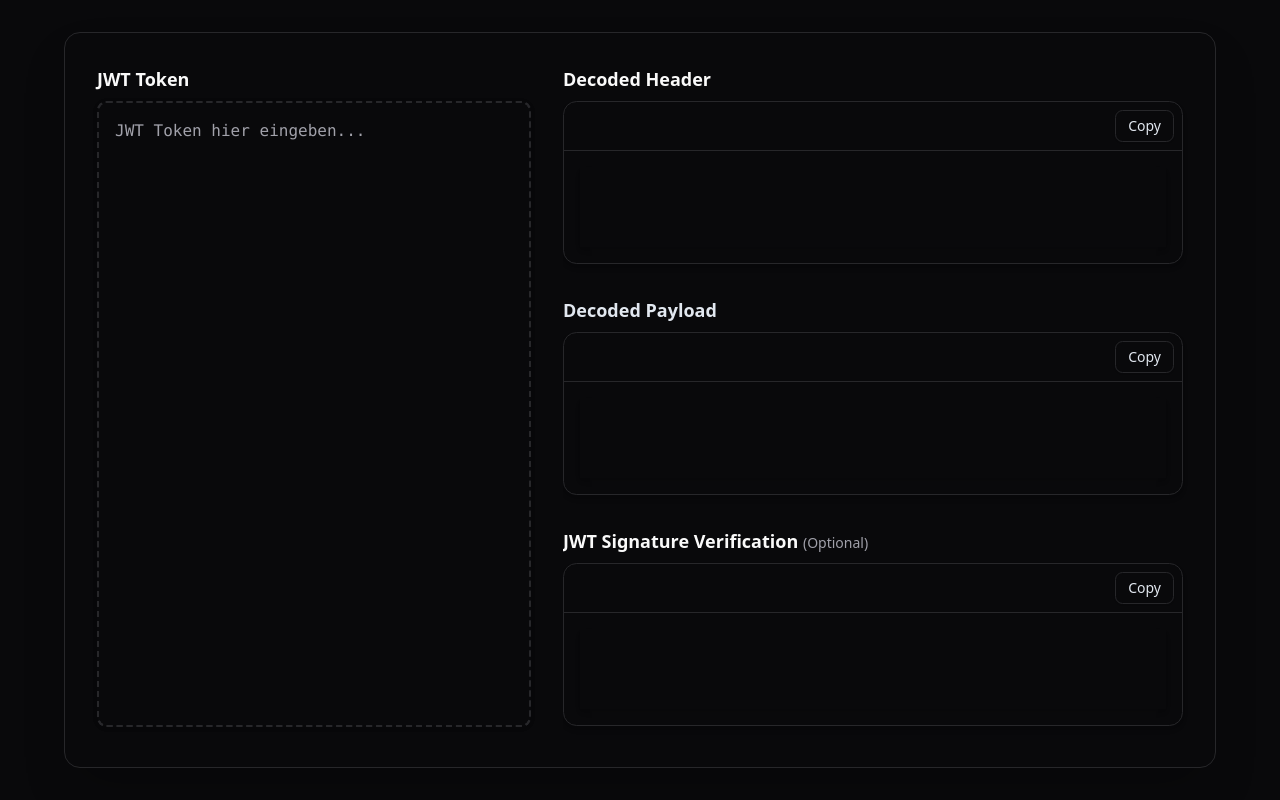
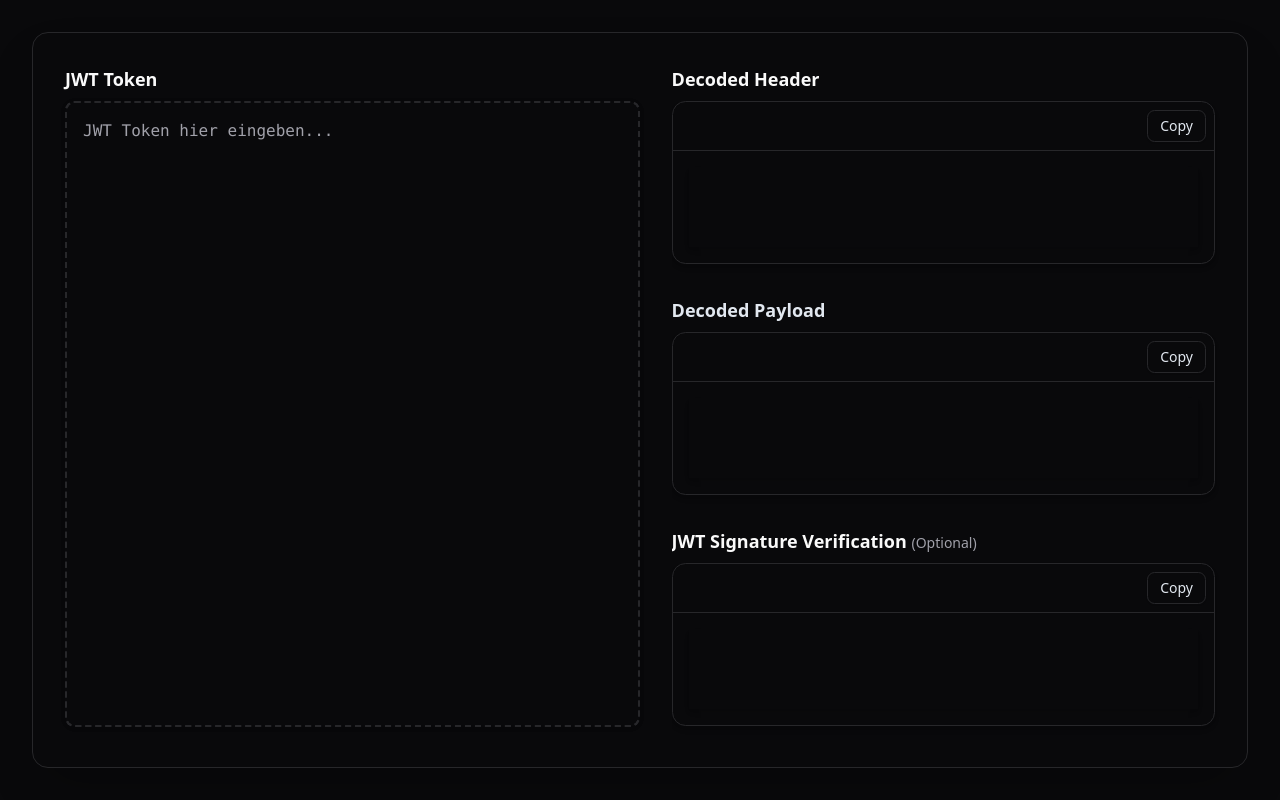
Before and after one commit to DaBorsten/jwt-decoder, a React (Vite) app: page / in a window 1280 px wide. Built offline with nearby package versions, Linux system fonts and the light colour scheme.

Commit message:
refactor: clean up code formatting and improve layout in JWTDecoder component

```diff
--- a/src/components/JWTDecoder.tsx
+++ b/src/components/JWTDecoder.tsx
@@ -17,9 +17,7 @@ const JWTDecoder: React.FC = () => {
     | null;
   const [result, setResult] = useState<JWTResult>(null);
 
-  function isDecodedJWT(
-    r: JWTResult,
-  ): r is {
+  function isDecodedJWT(r: JWTResult): r is {
     header: Record<string, unknown>;
     payload: Record<string, unknown>;
     signature: string;
@@ -108,10 +106,10 @@ const JWTDecoder: React.FC = () => {
   }, [input]);
 
   return (
-    <div className="w-full h-screen min-h-screen flex items-stretch justify-center bg-background dark px-2 py-8">
-      <div className="w-full max-w-6xl bg-card rounded-2xl shadow-2xl py-8 pl-8 flex flex-row gap-8 border border-border h-full">
+    <div className="w-full h-screen min-h-screen flex items-stretch justify-center bg-background dark px-8 py-8">
+      <div className="w-full  bg-card rounded-2xl shadow-2xl py-8 pl-8 flex flex-row gap-8 border border-border h-full">
         {/* Linke Spalte: Eingabe */}
-        <div className="flex flex-col gap-6 w-[40%] h-full">
+        <div className="flex flex-col gap-6 w-[50%] h-full">
           <div className="flex flex-col mb-2 h-full">
             <h3 className="text-lg font-bold text-primary mb-2">JWT Token</h3>
             {/* Overlay Highlight Textarea */}
@@ -169,21 +167,6 @@ const JWTDecoder: React.FC = () => {
                     className={`bg-card p-4 rounded-lg shadow-md border ${borderColor} text-foreground`}
                   >
                     <ul className="text-[15px]">
-                      {exp && (
-                        <li>
-                          <b className="text-primary">Läuft ab am:</b>{" "}
-                          <span className="text-muted-foreground">
-                            {new Date(exp * 1000).toLocaleString()}
-                          </span>
-                          <br />
-                          <b className="text-primary">Status:</b>{" "}
-                          {Date.now() < exp * 1000 ? (
-                            <span className="text-green-400">✅ Gültig</span>
-                          ) : (
-                            <span className="text-red-400">❌ Abgelaufen</span>
-                          )}
-                        </li>
-                      )}
                       {iat && (
                         <li>
                           <b className="text-primary">Ausgestellt am:</b>{" "}
@@ -192,6 +175,26 @@ const JWTDecoder: React.FC = () => {
                           </span>
                         </li>
                       )}
+                      {exp && (
+                        <>
+                          <li>
+                            <b className="text-primary">Status:</b>{" "}
+                            {Date.now() < exp * 1000 ? (
+                              <span className="text-green-400">✅ Gültig</span>
+                            ) : (
+                              <span className="text-red-400">
+                                ❌ Abgelaufen
+                              </span>
+                            )}
+                          </li>
+                          <li>
+                            <b className="text-primary">Läuft ab am:</b>{" "}
+                            <span className="text-muted-foreground">
+                              {new Date(exp * 1000).toLocaleString()}
+                            </span>
+                          </li>
+                        </>
+                      )}
                     </ul>
                   </div>
                 </div>
@@ -199,10 +202,12 @@ const JWTDecoder: React.FC = () => {
             })()}
         </div>
         {/* Rechte Spalte: Ergebnisse */}
-        <div className="flex flex-col gap-6 w-[60%] h-full overflow-y-auto pr-8">
+        <div className="flex flex-col gap-6 w-[50%] h-full overflow-y-auto pr-8">
           {/* Decoded Header Section */}
           <div className="flex flex-col mb-2">
-            <h3 className="text-lg font-bold text-primary mb-2">Decoded Header</h3>
+            <h3 className="text-lg font-bold text-primary mb-2">
+              Decoded Header
+            </h3>
             <CopyBlock
               text={
                 isDecodedJWT(result)
@@ -213,7 +218,10 @@ const JWTDecoder: React.FC = () => {
               className=""
             >
               {isDecodedJWT(result) && result.header ? (
-                <JsonWithTooltips data={result.header} colorKey="text-blue-400" />
+                <JsonWithTooltips
+                  data={result.header}
+                  colorKey="text-blue-400"
+                />
               ) : (
                 <span className="text-muted-foreground"> </span>
               )}
@@ -233,7 +241,10 @@ const JWTDecoder: React.FC = () => {
               className=""
             >
               {isDecodedJWT(result) && result.payload ? (
-                <JsonWithTooltips data={result.payload} colorKey="text-blue-400" />
+                <JsonWithTooltips
+                  data={result.payload}
+                  colorKey="text-blue-400"
+                />
               ) : (
                 <span className="text-muted-foreground"> </span>
               )}
```
